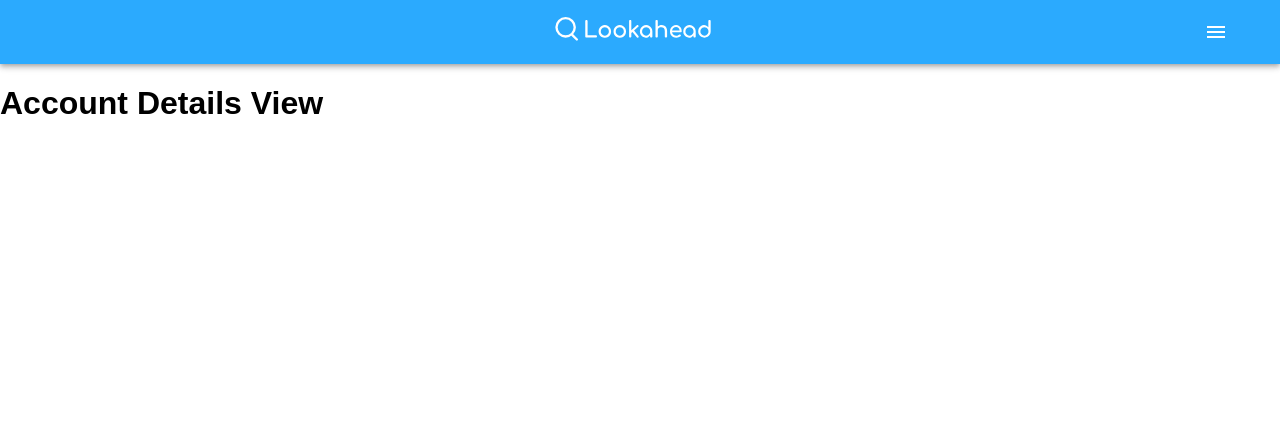
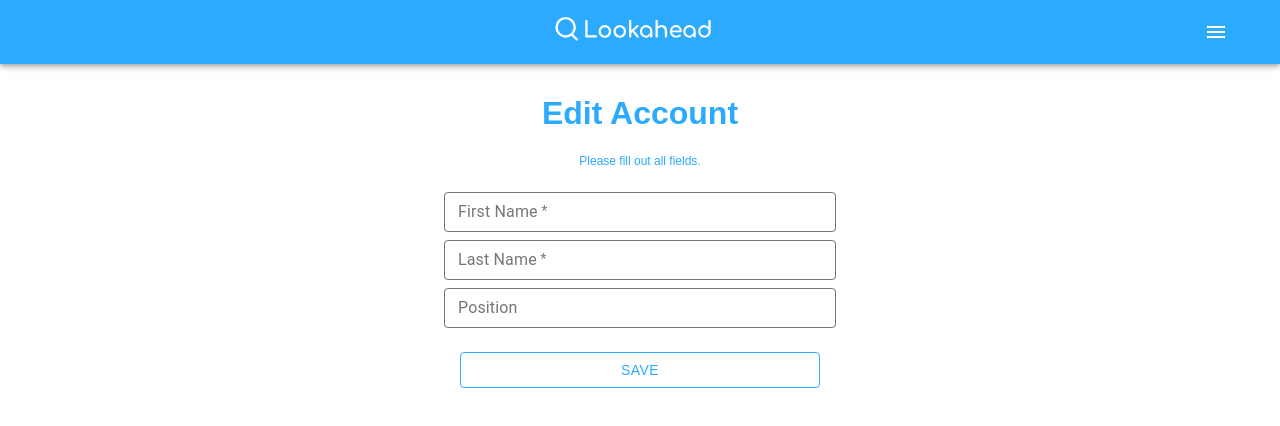
Before and after one commit to llausa/lookahead, a React (Create React App) app in the folder src/client/: page /account/details in a window 1280 px wide. Shown: the top 426 px of the page. Built offline with nearby package versions, Linux system fonts and the light colour scheme.

Commit message:
Edit Account Details Page Complete

```diff
--- a/src/client/src/components/views/AccountDetailsView.js
+++ b/src/client/src/components/views/AccountDetailsView.js
@@ -1,9 +1,68 @@
 import React from "react";
+import TextField from '@material-ui/core/TextField';
+import Button from '@material-ui/core/Button';
 
 function AccountDetailsView() {
-        return (
-            <h1 data-cy="detailsView">Account Details View</h1>
-        )
+
+    const mystyle = {
+        display: "flex",
+        flexDirection: "column",
+        alignitems: "center",
+        justifyContent: "center",
+        textAlign: "center",
+        color: "#2baafe",
+        padding: "10px",
+        maxWidth: "400px",
+        margin: "auto",
+    }
+
+    const buttonMain = {
+        color: "#2baafe",
+        margin: "20px",
+        border: "1px solid rgb(43, 170, 254)"
+    }
+
+    const inputStyle = {
+        margin: "4px",
+    }
+
+    function SavePressed() {
+        console.log("Save Pressed")
+    }
+
+    return (
+        <div style={mystyle}>
+        <h1 data-cy="detailsView">Edit Account</h1>
+        <p style={{margin: "0 0 20px 0", fontSize:"12px"}}>Please fill out all fields.</p>
+        <TextField
+          style={inputStyle}
+          required
+          id="outlined-required"
+          label="First Name"
+          defaultValue=""
+          variant="outlined"
+          size="small"
+        />
+        <TextField
+          style={inputStyle}
+          required
+          id="outlined-required"
+          label="Last Name"
+          defaultValue=""
+          variant="outlined"
+          size="small"
+        />
+        <TextField
+          style={inputStyle}
+          id="outlined"
+          label="Position"
+          defaultValue=""
+          variant="outlined"
+          size="small"
+        />
+        <Button onClick={SavePressed} variant="outlined" style={buttonMain} color="primary">Save</Button>
+        </div>
+    )
 }
 
 export default AccountDetailsView;
```
